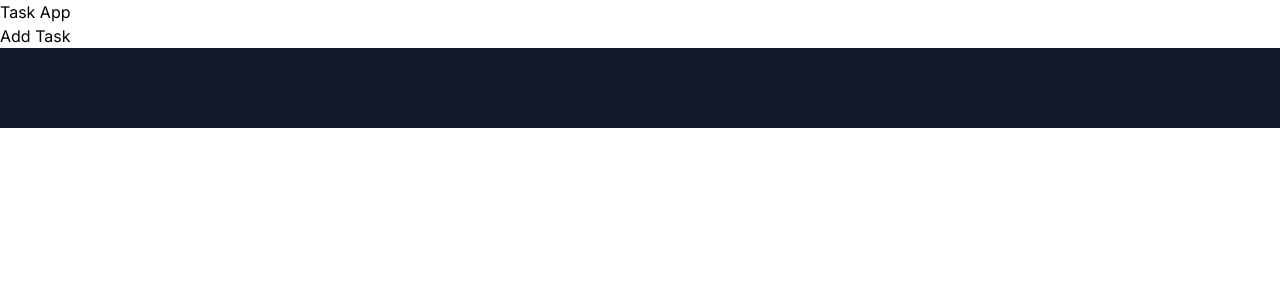
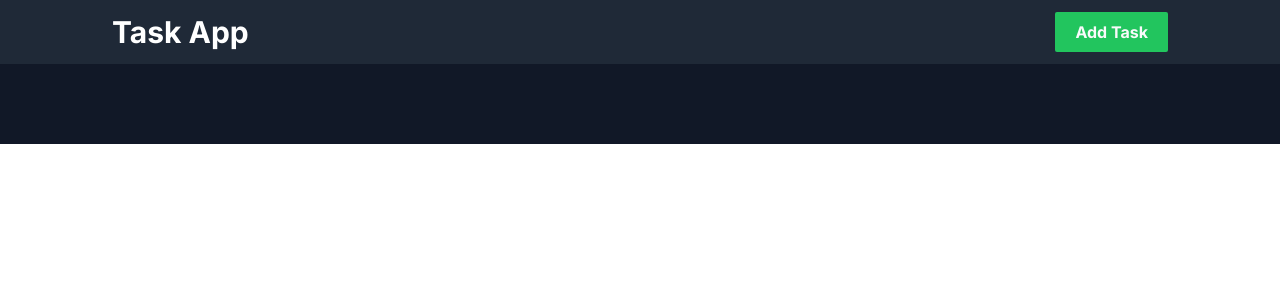
Before and after one commit to RandyPol/next-context-crud, a Next.js app: page / in a window 1280 px wide. Shown: the top 300 px of the page. Built offline with nearby package versions, Linux system fonts and the light colour scheme.

Commit message:
style: Improve Navbar design and add button styles

```diff
--- a/src/components/Navbar.js
+++ b/src/components/Navbar.js
@@ -5,10 +5,9 @@ import Link from 'next/link'
 function Navbar() {
   const router = useRouter()
   return (
-    <header>
+    <header className="flex justify-between items-center bg-gray-800 px-28 py-3">
       <Link href="/">
-        {' '}
-        <h1>Task App</h1>
+        <h1 className="font-bold text-3xl text-white">Task App</h1>
       </Link>
 
       <div>
@@ -17,6 +16,7 @@ function Navbar() {
           onClick={() => {
             router.push('/new')
           }}
+          className="bg-green-500 hover:bg-green-400 px-5 py-2 text-gray-50 font-bold rounded-sm inline-flex"
         >
           Add Task
         </button>
```
